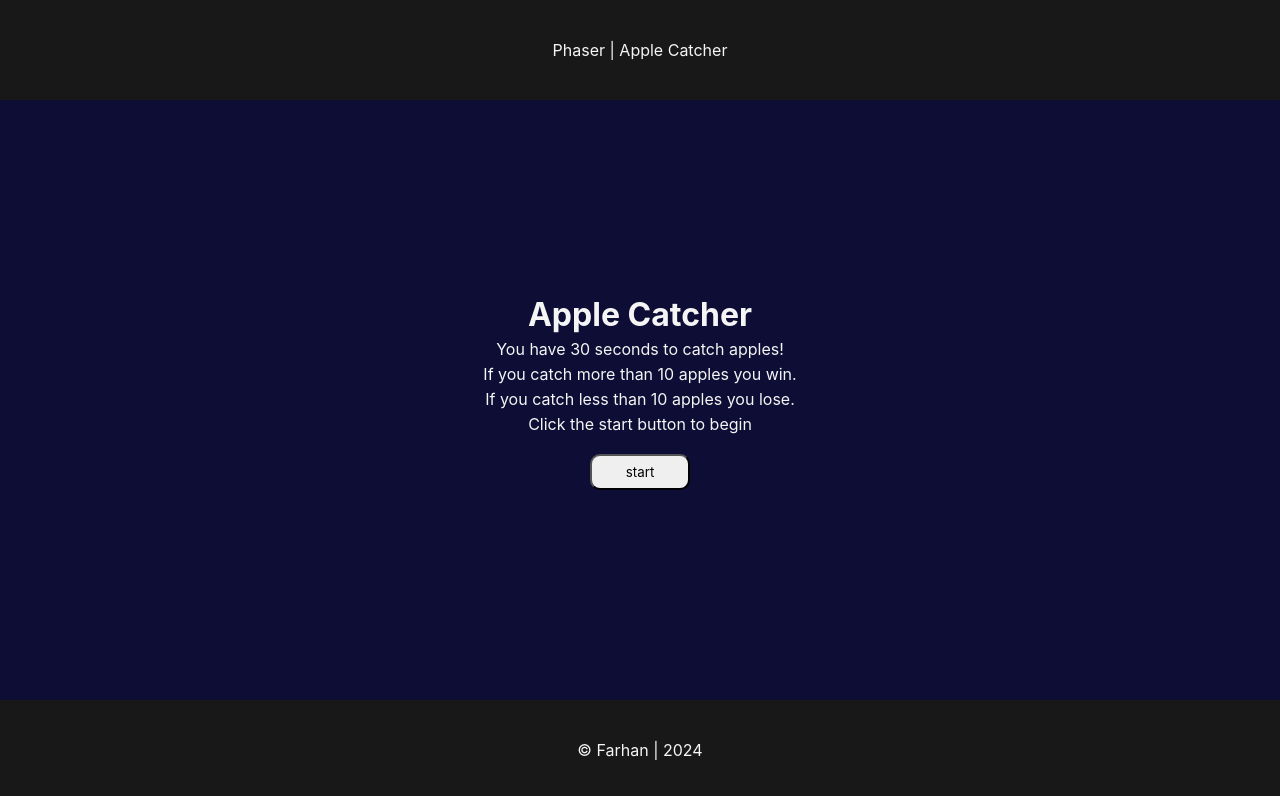
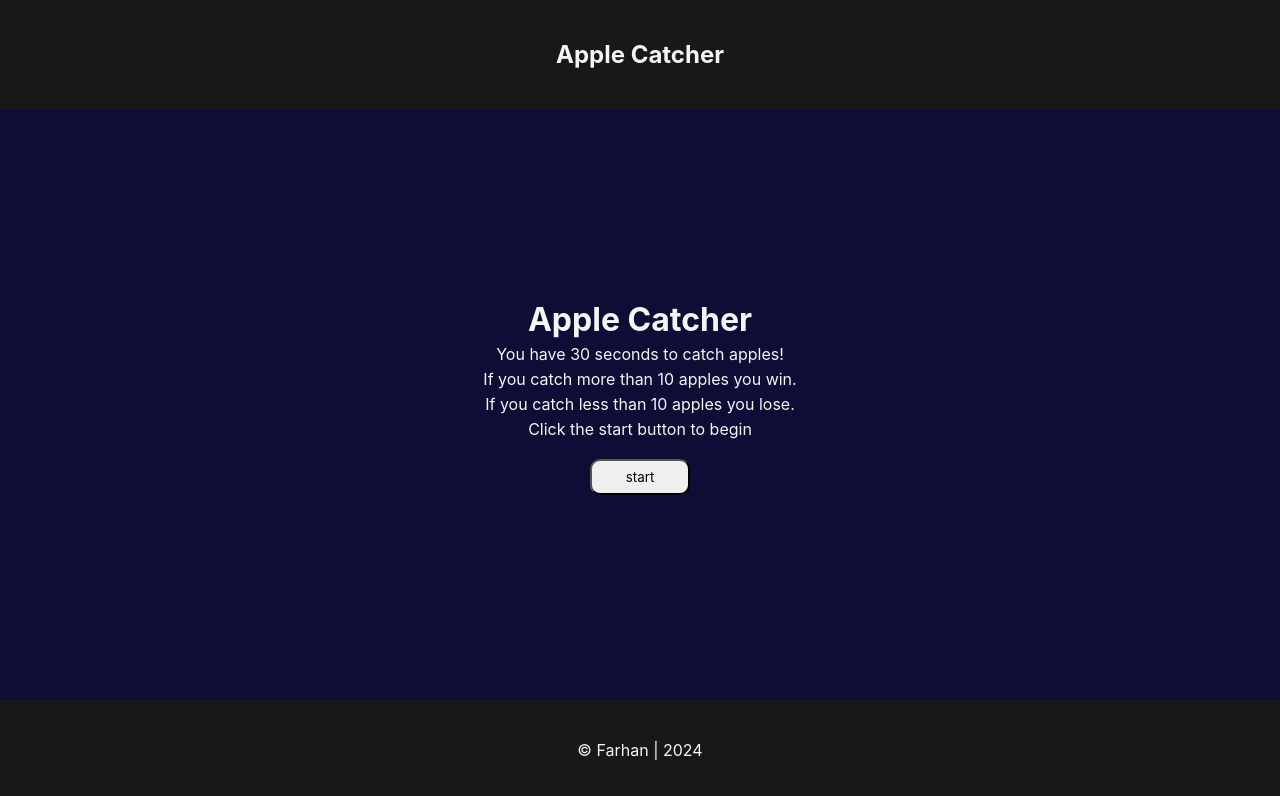
Before and after one commit to farhan-alam2000/Apple-Catcher-Game, a website built with Vite: page index.html in a window 1280 px wide. Built offline with nearby package versions, Linux system fonts and the light colour scheme; files whose address does not match are found by name.

Commit message:
debug mode off

```diff
--- a/index.html
+++ b/index.html
@@ -8,7 +8,7 @@
   </head>
   <body>
     <header>
-      <p>Phaser | Apple Catcher</p>
+      <h2>Apple Catcher</h2>
     </header>
     <main>
       <canvas id="gameCanvas"></canvas>
--- a/main.js
+++ b/main.js
@@ -194,7 +194,7 @@ const config = {
     default: "arcade",
     arcade: {
       gravity: { y: speedDown },
-      debug: true,
+      // debug: true
     },
   },
   scene: [GameScene],
```
